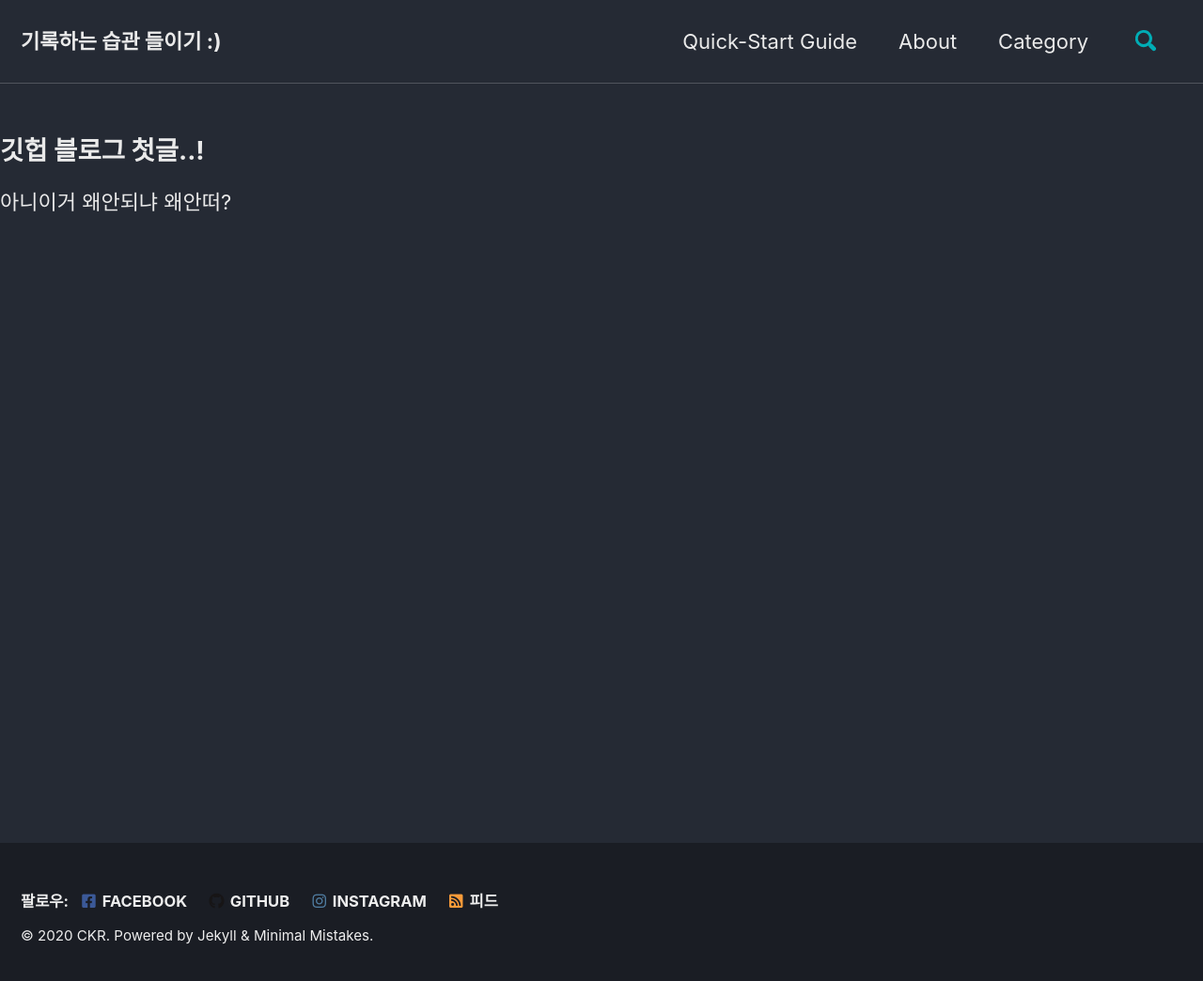
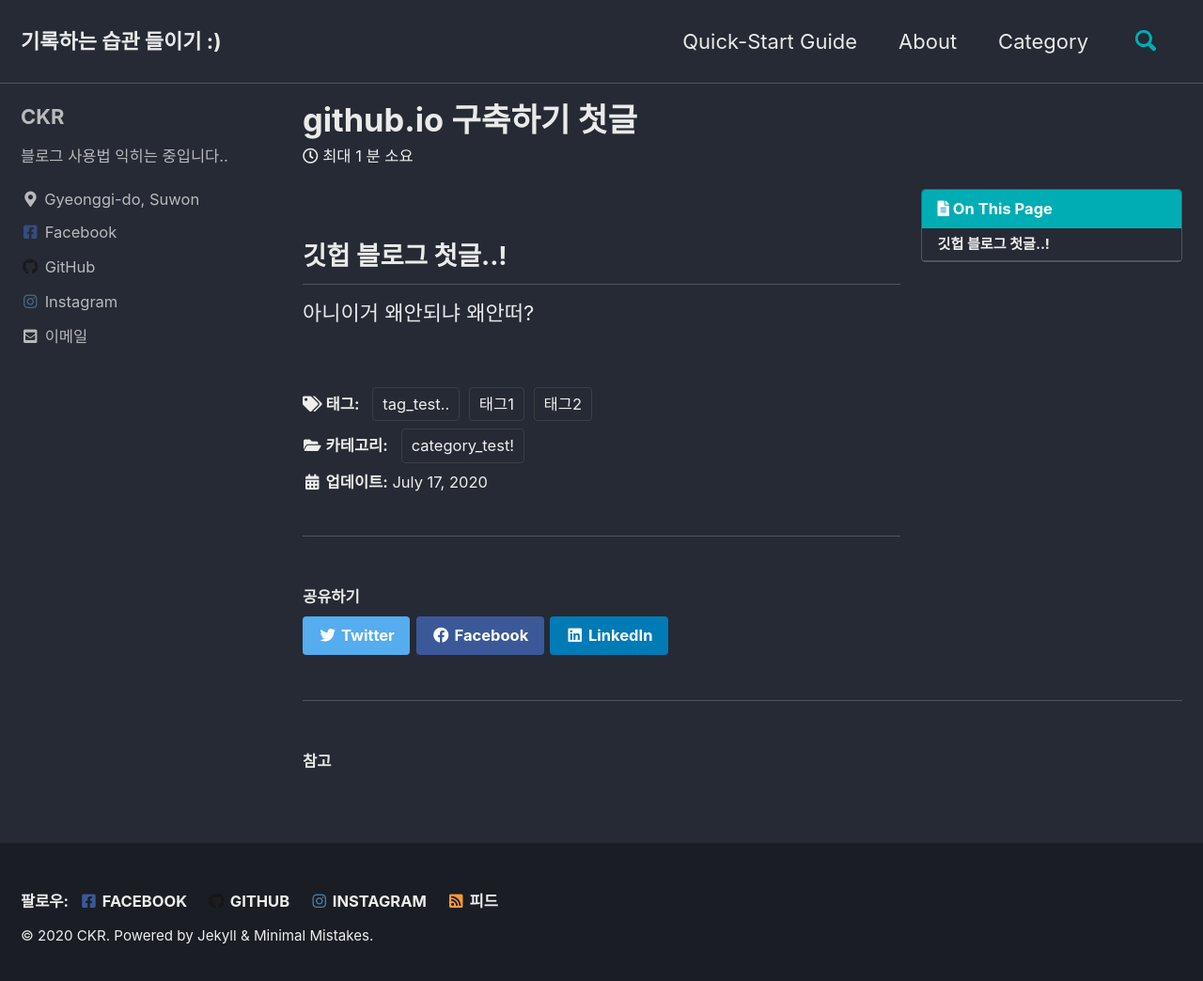
Before and after one commit to ckr3453/ckr3453.github.io, a Jekyll site: the page built from _posts/2020-07-17-first-post.md, in a window 1280 px wide and 1052 px high. Shown: the top 1044 px of the window at 94% size. Built offline with Jekyll 4.4.1, drawn with Linux system fonts in a browser that asks for light colours; cached includes are drawn as plain includes; our own code applies the rules of GitHub Pages for plain Markdown files; some of the changed lines change nothing that is shown.

Commit message:
update..//...

```diff
--- a/_config.yml
+++ b/_config.yml
@@ -270,7 +270,7 @@ compress_html:
 defaults:
   # _posts
   - scope:
-      path: "_pages"
+      path: "_posts"
       type: posts
     values:
       layout: single
```
